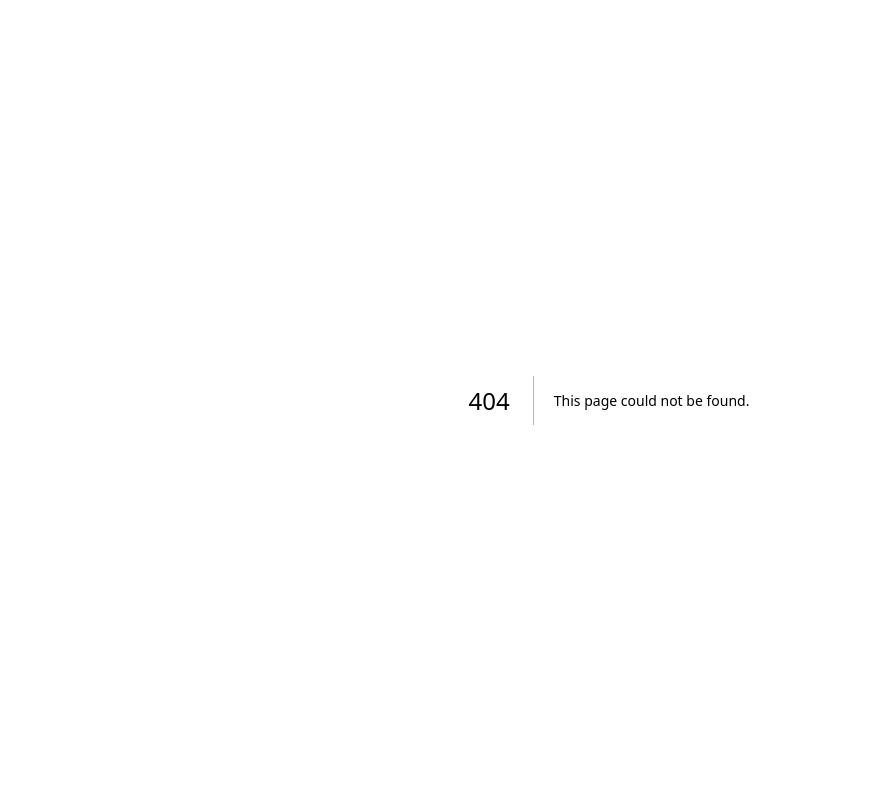
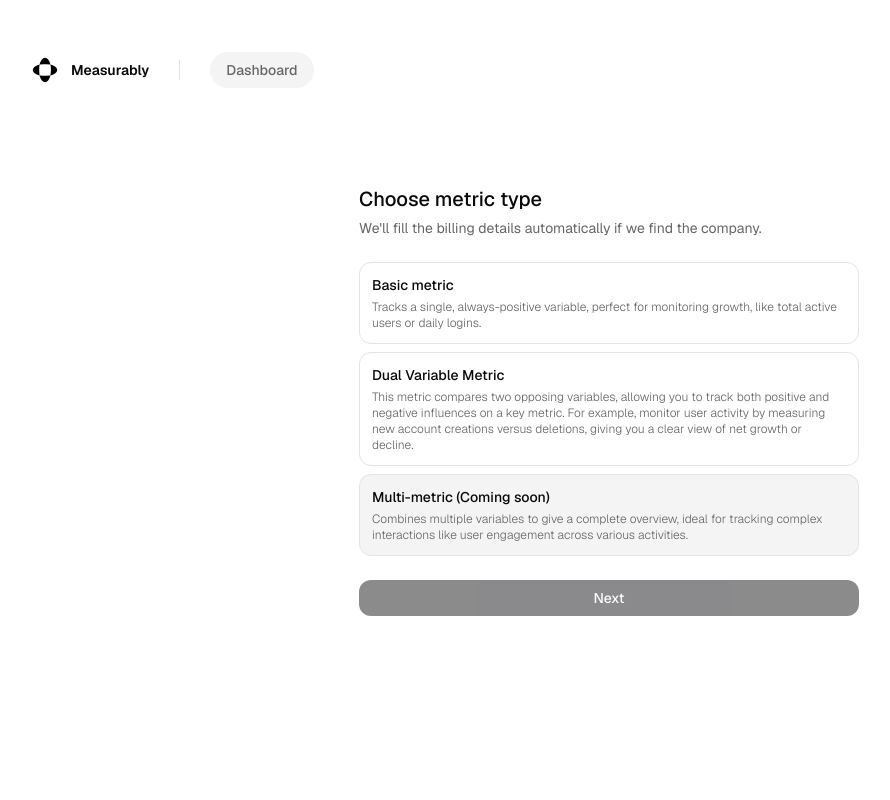
Before and after one commit to Measurely-dev/Measurely, a Next.js app in the folder frontend/: page /new in a window 1280 px wide. Before the commit this address had no page. Shown: the top 800 px of the page, without its empty margins (31-921 px from the left). Built offline with nearby package versions, Linux system fonts and the light colour scheme.

Commit message:
frontend: step 1 of the new metric process

```diff
--- /dev/null
+++ b/frontend/src/app/new/page.tsx
@@ -0,0 +1,112 @@
+"use client";
+import { Button } from "@/components/ui/button";
+import WebContainer from "@/components/website/containers/container";
+import ContentContainer from "@/components/website/containers/content";
+import AuthNavbar from "@/components/website/layout/authNav/navbar";
+import Footer from "@/components/website/layout/footer/footer";
+import { useState } from "react";
+
+export default function NewTeam() {
+  const [step, setStep] = useState(1);
+  const [value, setValue] = useState<string>("");
+
+  const metricTypes = [
+    {
+      name: "Basic metric",
+      value: "basic",
+      description:
+        "Tracks a single, always-positive variable, perfect for monitoring growth, like total active users or daily logins.",
+    },
+    {
+      name: "Dual Variable Metric",
+      value: "dual",
+      description:
+        "This metric compares two opposing variables, allowing you to track both positive and negative influences on a key metric. For example, monitor user activity by measuring new account creations versus deletions, giving you a clear view of net growth or decline.",
+    },
+    {
+      name: "Multi-metric (Coming soon)",
+      value: "multi",
+      description:
+        "Combines multiple variables to give a complete overview, ideal for tracking complex interactions like user engagement across various activities.",
+    },
+  ];
+  return (
+    <div className="flex flex-col">
+      <WebContainer className="h-[100vh] w-[100vw]">
+        <AuthNavbar href="/dashboard" button="Dashboard" />
+        <ContentContainer className="flex h-full items-center justify-center">
+          {step === 1 ? (
+            <>
+              <div className="mx-auto flex w-[500px] flex-col gap-6">
+                <div className="flex flex-col gap-[5px]">
+                  <div className="text-xl font-medium">Choose metric type </div>
+                  <div className="text-sm text-secondary">
+                    We&apos;ll fill the billing details automatically if we find
+                    the company.
+                  </div>
+                </div>
+                <div className="flex flex-col gap-2 w-full">
+                  {metricTypes.map((metric, i) => {
+                    return (
+                      <Metric
+                        descripiton={metric.description}
+                        name={metric.name}
+                        key={i}
+                        value={metric.value}
+                        state={value}
+                        setState={setValue}
+                      />
+                    );
+                  })}
+                </div>
+                {/* Next btn */}
+                <Button
+                  className="w-full rounded-[12px]"
+                  onClick={() => setStep(2)}
+                  disabled={value === "" ? true : false}
+                >
+                  Next
+                </Button>
+              </div>
+            </>
+          ) : (
+            <></>
+          )}
+        </ContentContainer>
+      </WebContainer>
+      <Footer border bg="secondary" type="default" />
+    </div>
+  );
+}
+
+function Metric(props: {
+  name: string;
+  value: string;
+  descripiton: string;
+  state: any;
+  setState: (props: string) => void;
+}) {
+  return (
+    <div
+      className={`w-full rounded-xl border p-3 gap-1 flex flex-col select-none transition-all duration-150
+      ${props.value === "multi" ? "cursor-not-allowed !bg-accent" : ""}
+       ${
+         props.state === props.value
+           ? "ring-2 ring-blue-500 bg-blue-500/5 cursor-pointer"
+           : "hover:bg-accent/50 cursor-pointer"
+       }`}
+      onClick={() => {
+        props.value === "multi"
+          ? {}
+          : props.value === props.state
+          ? props.setState('')
+          : props.setState(props.value);
+      }}
+    >
+      <div className="text-sm font-medium">{props.name}</div>
+      <div className="text-secondary text-xs font-light">
+        {props.descripiton}
+      </div>
+    </div>
+  );
+}
```
